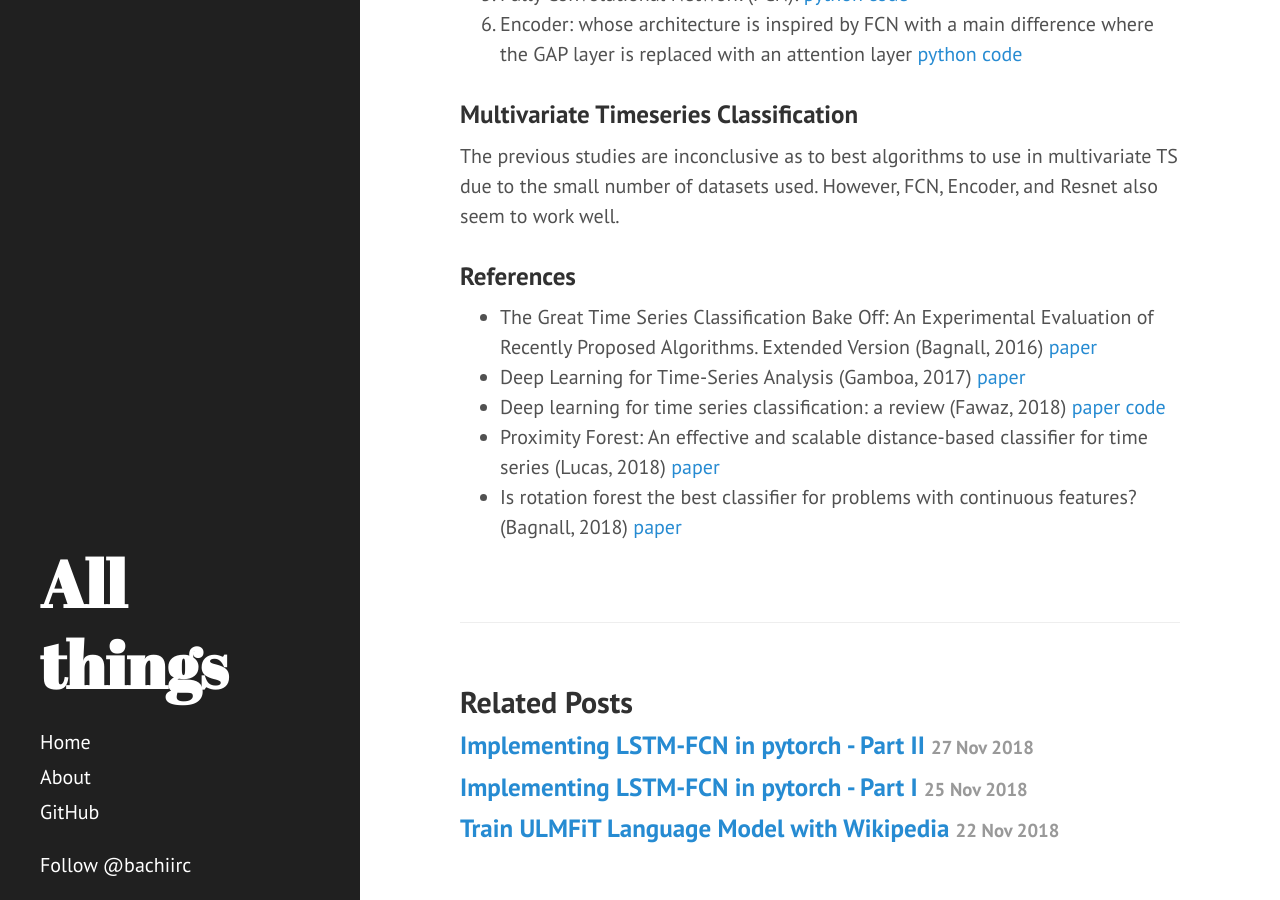
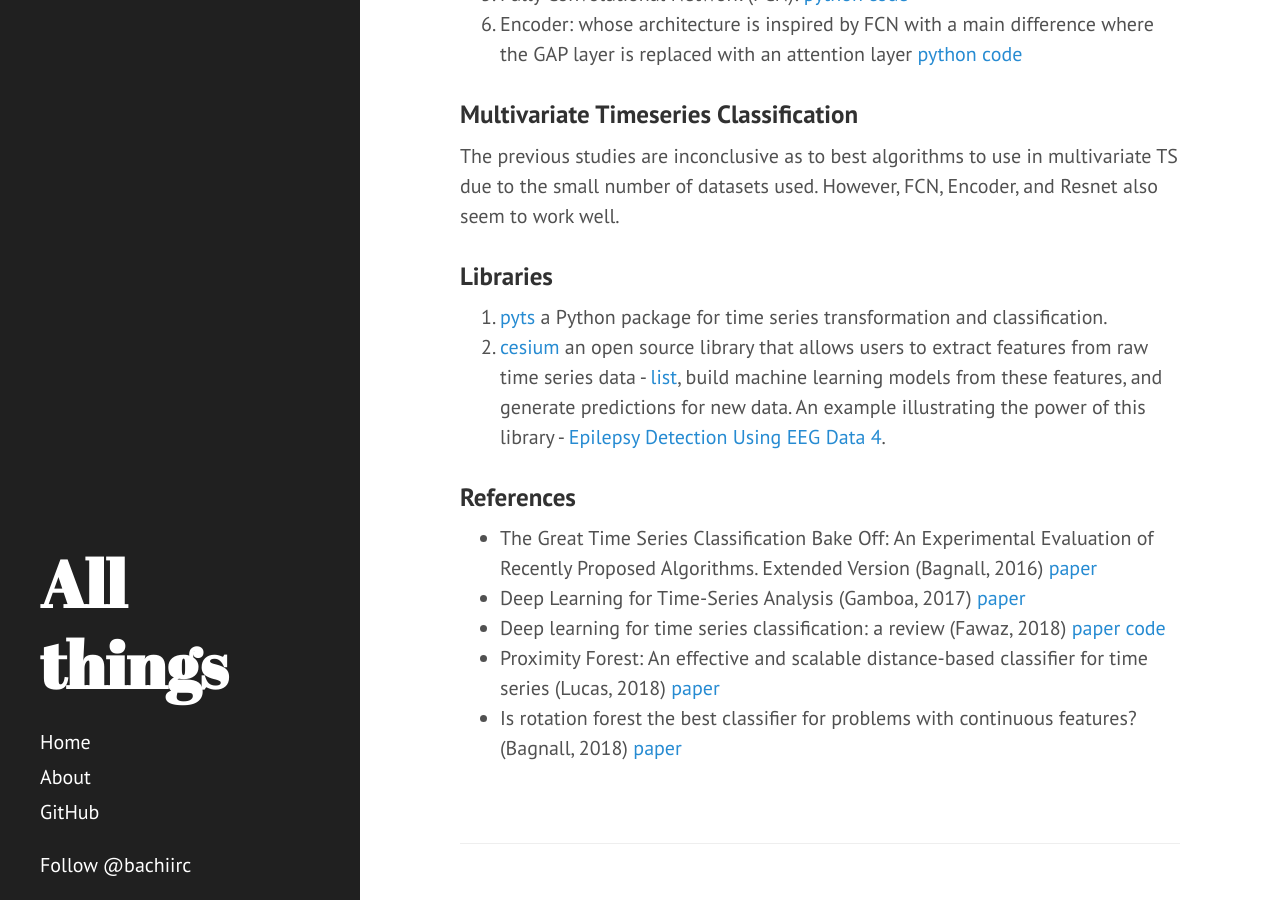
Before and after one commit to dzlab/dzlab.github.io, a Jekyll site: the page built from _posts/2018-11-24-timeseries-classification.md, in a window 1280 px wide and 900 px high, scrolled down 2852 px. Built offline with Jekyll 4.4.1, drawn with Linux system fonts in a browser that asks for light colours; nearby versions of some CDN libraries; comment, search, counter and statistics services are not loaded.

Commit message:
timeseries libraries

```diff
--- a/_posts/2018-11-24-timeseries-classification.md
+++ b/_posts/2018-11-24-timeseries-classification.md
@@ -66,6 +66,11 @@ Other algorithms:
 ### Multivariate Timeseries Classification
 The previous studies are inconclusive as to best algorithms to use in multivariate TS due to the small number of datasets used. However, FCN, Encoder, and Resnet also seem to work well.
 
+### Libraries
+1. [pyts](https://johannfaouzi.github.io/pyts/) a Python package for time series transformation and classification.
+2. [cesium](https://github.com/cesium-ml/cesium) an open source library that allows users to extract features from raw time series data - [list](http://cesium-ml.org/docs/feature_table.html), build machine learning models from these features, and generate predictions for new data.
+An example illustrating the power of this library - [Epilepsy Detection Using EEG Data 4](http://cesium-ml.org/docs/auto_examples/plot_EEG_Example.html#sphx-glr-auto-examples-plot-eeg-example-py).
+
 ### References
 - The Great Time Series Classification Bake Off: An Experimental Evaluation of Recently Proposed Algorithms. Extended Version (Bagnall, 2016) [paper](https://arxiv.org/abs/1602.01711)
 - Deep Learning for Time-Series Analysis (Gamboa, 2017) [paper](https://arxiv.org/abs/1701.01887)
```
